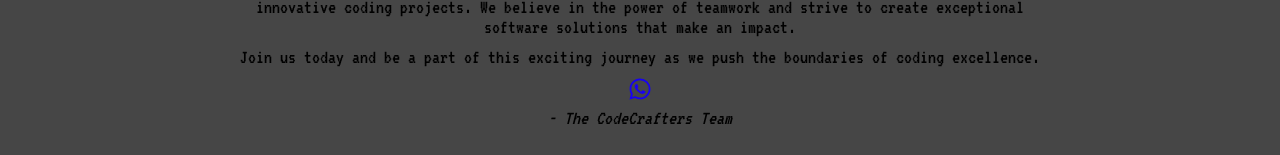
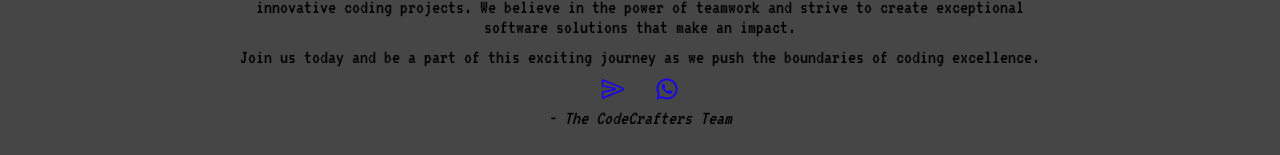
Before and after one commit to Xhita77/x77.github.io, a plain HTML site: page index.html in a window 1280 px wide. Shown: the part 2373-2528 px from the top of the page. Drawn offline with nearby package versions, Linux system fonts and the light colour scheme.

Commit message:
Update links index.html

```diff
--- a/index.html
+++ b/index.html
@@ -153,8 +153,8 @@
             <p>CodeCrafters is a vibrant community of passionate programmers dedicated to collaborating on innovative coding projects. We believe in the power of teamwork and strive to create exceptional software solutions that make an impact.</p>
             <p>Join us today and be a part of this exciting journey as we push the boundaries of coding excellence.</p>
             <div class="social-media-links">
-                <!-- <a href="https://www.facebook.com/codecrafters" target="_blank"><ion-icon name="logo-facebook"></ion-icon></a>
-                <a href="https://twitter.com/codecrafters" target="_blank"><ion-icon name="logo-twitter"></ion-icon></a>
+                <a href="https://t.me/+WOYFqG1pVIdINjg0" target="_blank"><ion-icon name="send-outline"></ion-icon></a>
+                <!-- <a href="https://twitter.com/codecrafters" target="_blank"><ion-icon name="logo-twitter"></ion-icon></a>
                 <a href="https://www.instagram.com/codecrafters" target="_blank"><ion-icon name="logo-instagram"></ion-icon></i></a> -->
                 <a href="https://chat.whatsapp.com/FuzaTcQeVVC0o1btwMXsza" target="_blank"><ion-icon name="logo-whatsapp"></ion-icon></i></a>
             </div>
```
